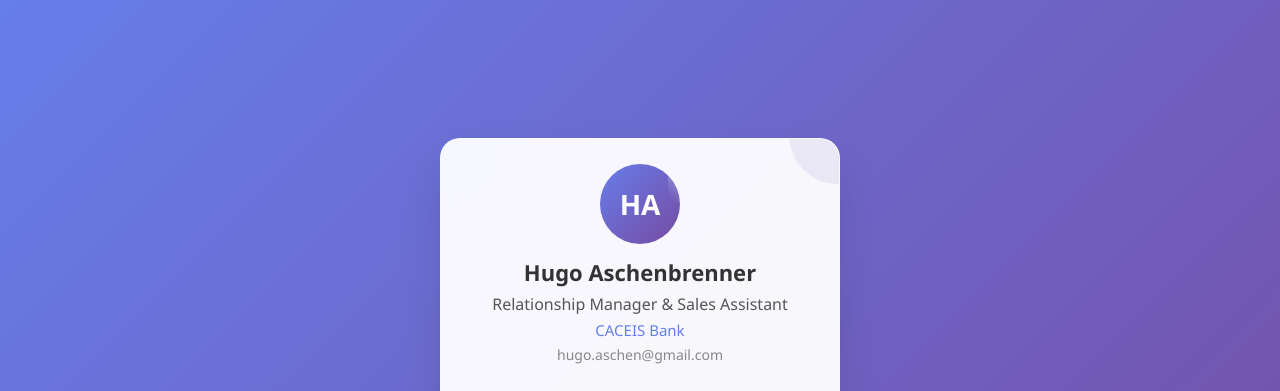
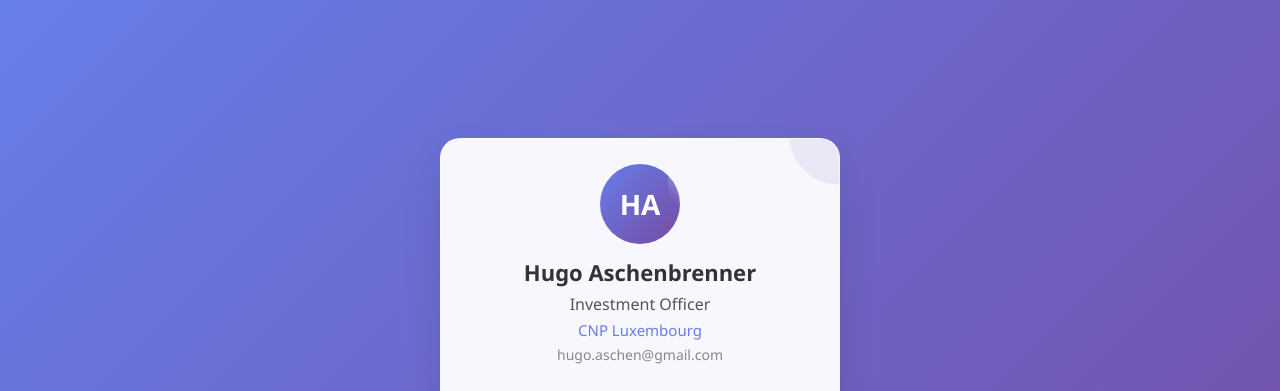
Before and after one commit to HugoAschenbrenner/Carte-Visite-Digitale, a plain HTML site: page index.html in a window 1280 px wide. Shown: the top 391 px of the page. Drawn offline with Linux system fonts and the light colour scheme.

Commit message:
Update index.html

```diff
--- a/index.html
+++ b/index.html
@@ -348,8 +348,8 @@
                 </div>
                 <div class="info">
                     <h1 id="name">Hugo Aschenbrenner</h1>
-                    <p id="title" class="title">Relationship Manager & Sales Assistant</p>
-                    <p id="company" class="company">CACEIS Bank</p>
+                    <p id="title" class="title">Investment Officer</p>
+                    <p id="company" class="company">CNP Luxembourg</p>
                     <p id="email" class="email">hugo.aschen@gmail.com</p>
                 </div>
             </div>
@@ -395,11 +395,11 @@
     <script>
         const config = {
             name: "Hugo Aschenbrenner",
-            title: "Relationship Manager & Sales Assistant",
-            company: "CACEIS Bank",
+            title: "Investment Officer",
+            company: "CNP Luxembourg",
             email: "hugo.aschen@gmail.com",
             linkedinUrl: "https://www.linkedin.com/in/hugo-aschenbrenner-pro/",
-            cvUrl: "https://drive.google.com/file/d/1cQkrxouij9eiVL2atM4zAxi5QpVbEv2O/view?usp=drivesdk"
+            cvUrl: "https://drive.google.com/file/d/1aW3otKRgBq2dVwKBMHINt7x5H-494CKc/view?usp=drivesdk"
         };
 
         function updateCard() {
@@ -438,7 +438,7 @@
                 try {
                     await navigator.share({
                         title: 'Hugo Aschenbrenner - Carte de visite',
-                        text: 'Relationship Manager & Sales Assistant chez CACEIS Bank',
+                        text: 'Investment Officer at CNP Luxembourg',
                         url: window.location.href
                     });
                 } catch (err) {
```
